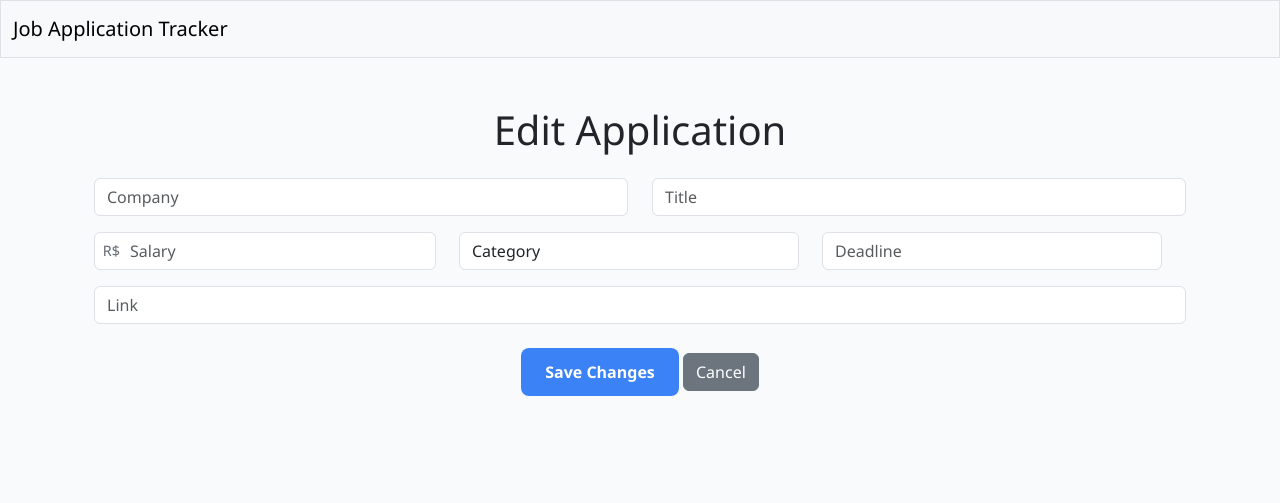
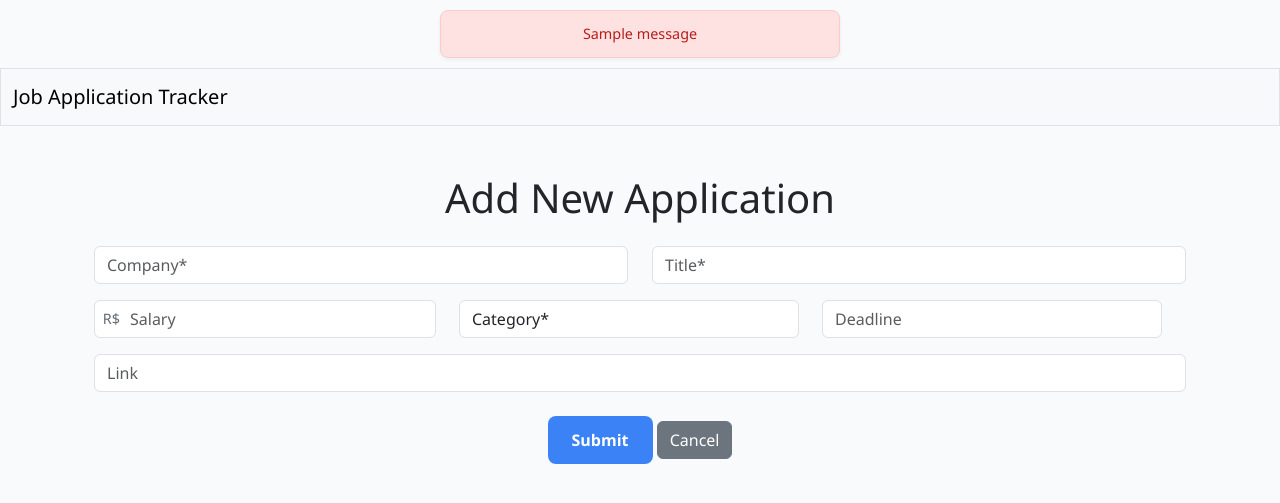
Before and after one commit to williamgrocha/job-application-tracker, a Flask app: page /create in a window 1280 px wide. Shown: the top 503 px of the page. Run offline with Flask 3, Linux system fonts and the light colour scheme; one stand-in notice (Sample message) is shown.

Commit message:
feat: add validation for required fields in application forms and display flash messages

```diff
--- a/app.py
+++ b/app.py
@@ -4,6 +4,9 @@ from flask import Flask, flash, redirect, render_template, request
 from helpers import init_db, brl
 
 app = Flask(__name__)  # Start Flask App
+
+app.secret_key = "secret_pw" # This password is only here because this is an educational project
+
 init_db()  # Init Database
 
 # Custom filter
@@ -35,15 +38,23 @@ def index():
 @app.route("/create", methods=["GET", "POST"])
 def new_application():
     if request.method == "POST":
-        company = request.form.get("company").upper() # type: ignore
-        title = request.form.get("job_title").upper() # type: ignore
+        company = request.form.get("company") # type: ignore
+        if not company or company.strip() == "":
+            flash("Company is a required field.")
+            return redirect("/create")
+        title = request.form.get("job_title") # type: ignore
+        if not title or title.strip() == "":
+            flash("Title is a required field.")
+            return redirect("/create")
         salary = request.form.get("salary")
         link = request.form.get("link")
         if salary == "":
             salary = 0
         category = request.form.get("category") # type: ignore
         if (category not in CATEGORIES):
-            category = "On-site"
+            flash("Invalid Category.")
+            return redirect("/create")
+
         deadline = request.form.get("deadline")
         if deadline == "":
             deadline = None
@@ -68,17 +79,22 @@ def edit(id):
 
     if request.method == "POST":
         company = request.form.get("company")
-        if company == None:
-            company = "N/A"
+        print(company)
+        if not company or company.strip() == "":
+            flash("Company is a required field.")
+            return redirect("/edit/<int:id>")
         title = request.form.get("job_title")
-        if title == None:
-            title = "N/A"
+        print(title)
+        if not title or title.strip() == "":
+            flash("Title is a required field.")
+            return redirect("/edit/<int:id>")
         salary = request.form.get("salary")
         if salary == "":
             salary = 0
         category = request.form.get("category")
         if (category not in CATEGORIES or category == None):
-            category = "On-site"
+            flash("Invalid Category.")
+            return redirect("/edit/<int:id>")
         deadline = request.form.get("deadline")
         if deadline == "":
             deadline = None
--- a/static/styles.css
+++ b/static/styles.css
@@ -144,5 +144,30 @@ input::-webkit-inner-spin-button {
     margin: 0;
 }
 input[type=number] {
+    appearance: textfield;
     -moz-appearance: textfield;
 }
+
+.flash-wrapper {
+    width: 100%;
+    max-width: 400px;
+    margin: 10px auto;
+    text-align: center;
+}
+
+.alert-message {
+    background-color: #fee2e2; /* Vermelho bem clarinho */
+    color: #b91c1c;           /* Texto vermelho escuro */
+    padding: 12px;
+    border-radius: 8px;
+    border: 1px solid #fecaca;
+    font-size: 0.9rem;
+    font-weight: 500;
+    box-shadow: 0 2px 4px rgba(0,0,0,0.05);
+    animation: fadeIn 0.3s ease;
+}
+
+@keyframes fadeIn {
+    from { opacity: 0; transform: translateY(-10px); }
+    to { opacity: 1; transform: translateY(0); }
+}
--- a/templates/create.html
+++ b/templates/create.html
@@ -5,17 +5,17 @@
 {% endblock %}
 
 {% block main %}
-    <h1 class="mb-4">Edit Application</h1>
+    <h1 class="mb-4">Add New Application</h1>
 
     <div class="container">
         <form action="/create" method="post" class="text-start">
 
             <div class="row mb-3">
                 <div class="col-md-6">
-                    <input type="text" class="form-control" id="company" name="company" placeholder="Company" required>
+                    <input type="text" class="form-control" id="company" name="company" placeholder="Company*" required>
                 </div>
                 <div class="col-md-6">
-                    <input type="text" class="form-control" id="job_title" name="job_title" placeholder="Title"" required>
+                    <input type="text" class="form-control" id="job_title" name="job_title" placeholder="Title*" required>
                 </div>
             </div>
 
@@ -26,7 +26,7 @@
                 </div>
                 <div class="col-md-4">
                     <select class="form-control" id="category" name="category" required>
-                        <option value="" disabled selected>Category</option>
+                        <option value="" disabled selected>Category*</option>
                         {% for cat in categories %}
                             <option value="{{ cat }}">{{ cat }}</option>
                         {% endfor %}
@@ -50,7 +50,7 @@
             </div>
 
             <div class="text-center">
-                <button class="btn btn-primary" type="submit">Save Changes</button>
+                <button class="btn btn-primary" type="submit">Submit</button>
                 <a href="/" class="btn btn-secondary">Cancel</a>
             </div>
 
--- a/templates/edit.html
+++ b/templates/edit.html
@@ -22,11 +22,11 @@
             </div>
 
             <div class="row mb-3">
-                <div class="col-md-4">
-                    <label for="salary" class="form-label">Salary</label>
+                <div class="col-md-4 input-icon-wrapper salary-box">
+                    <label for="salary" class="currency-prefix">R$</label>
                     <input type="number" class="form-control" id="salary" name="salary" value="{{ application['salary'] or '' }}">
                 </div>
-                <div class="col-md-4">
+                <div class="col-md-4 ">
                     <label for="category" class="form-label">Category</label>
                     <select class="form-control" id="category" name="category" required>
                         {% for cat in categories %}
--- a/templates/layout.html
+++ b/templates/layout.html
@@ -20,7 +20,15 @@
     </head>
 
     <body>
-
+        {% with messages = get_flashed_messages() %}
+        {% if messages %}
+            <div class="flash-wrapper">
+            {% for message in messages %}
+                <div class="alert-message">{{ message }}</div>
+            {% endfor %}
+            </div>
+        {% endif %}
+        {% endwith %}
         <nav class="bg-light border navbar navbar-expand-md navbar-light">
             <div class="container-fluid">
                 <a class="navbar-brand" href="/"><span>Job Application Tracker</span></a>
```
